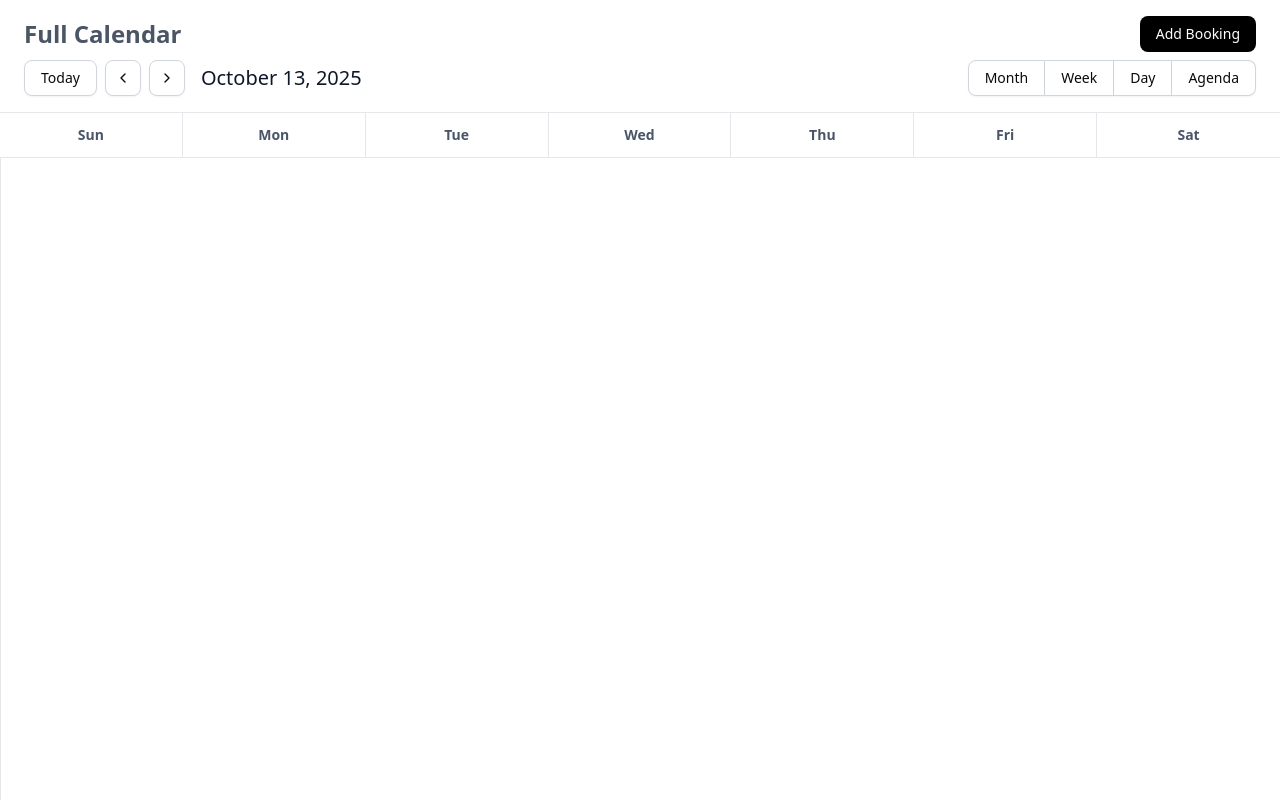
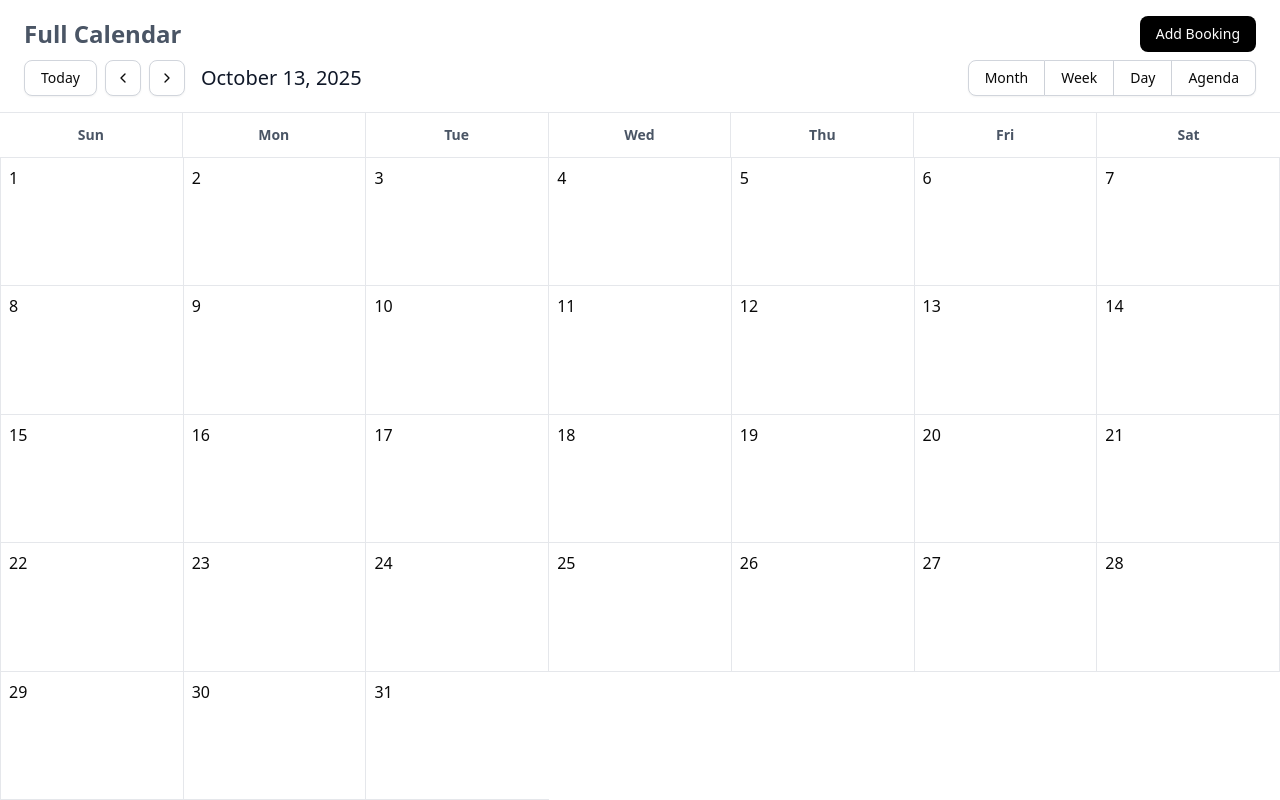
Before and after one commit to KHAIHWAN/full-calendar, a Next.js app: page / in a window 1280 px wide. Built offline with nearby package versions, Linux system fonts and the light colour scheme.

Commit message:
➕ show days in month

```diff
--- a/src/components/calendar/calendar.tsx
+++ b/src/components/calendar/calendar.tsx
@@ -76,7 +76,9 @@ export default function Calendar() {
 				</div>
 			</header>
 
-            <MonthView />
+            <MonthView
+				currentDate={currentDate}
+			/>
 		</div>
 	)
 }
--- a/src/components/calendar/views/MonthView.tsx
+++ b/src/components/calendar/views/MonthView.tsx
@@ -1,5 +1,12 @@
-export default function MonthView() {
+'use client'
+
+// Import Components
+import { getDaysInMonth } from "@/utils/calendar"
+
+export default function MonthView({ currentDate }: { currentDate: Date }) {
 	const weekDays = ["Sun", "Mon", "Tue", "Wed", "Thu", "Fri", "Sat"]
+
+	const days = getDaysInMonth(currentDate.getFullYear(), currentDate.getMonth())
 
 	return (
 		<div className='flex flex-col h-full'>
@@ -16,7 +23,13 @@ export default function MonthView() {
 
             {/* Calendar Grid */}
             <div className="grid grid-cols-7 flex-1 border-l border-gray-200">
-
+                {days.map((day: Date, index: number) => (
+                    <div
+                        key={index}
+                        className='min-h-[120px] p-2 border-b border-r border-gray-200 last:border-r-0'>
+                        {day.getDate()}
+                    </div>
+                ))}
             </div>
 		</div>
 	)
--- /dev/null
+++ b/src/utils/calendar.ts
@@ -0,0 +1,12 @@
+export const getDaysInMonth = (year: number, month: number): Date[] => {
+    const days: Date[] = []
+
+    const firstDayOfMonth = new Date(year, month, 1)
+    const lastDayOfMonth = new Date(year, month + 1, 0)
+
+    for (let i = firstDayOfMonth.getDate(); i <= lastDayOfMonth.getDate(); i++) {
+        days.push(new Date(year, month, i))
+    }
+
+    return days
+}
```
